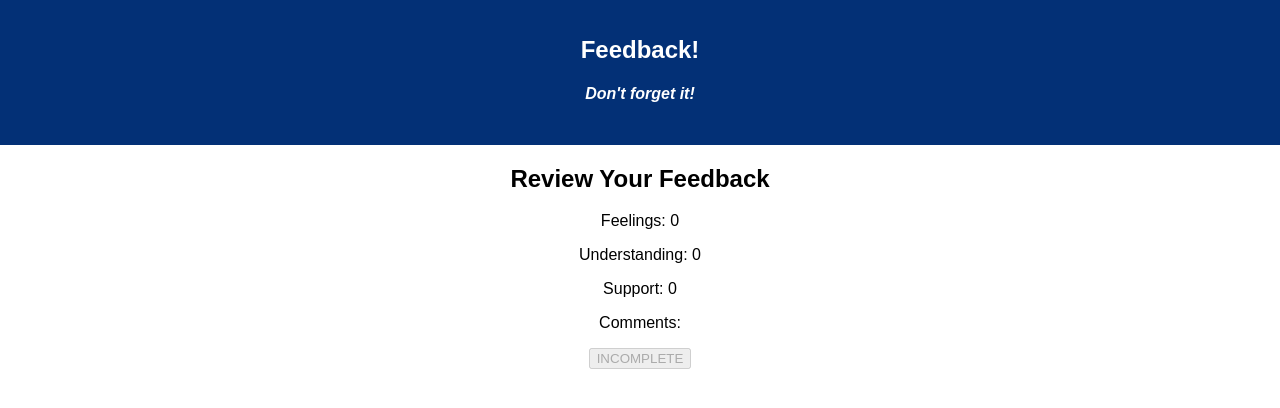
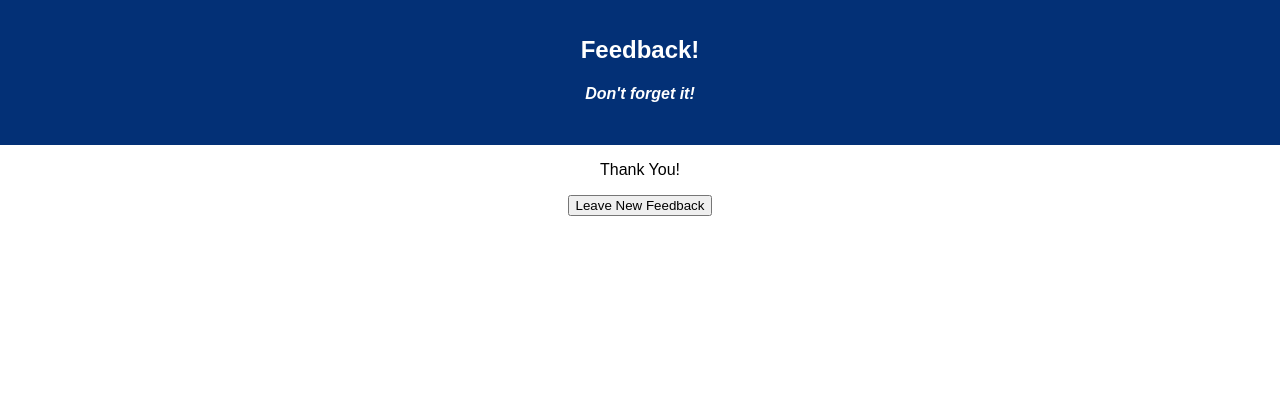
Before and after one commit to tomroselyn/redux-feedback-loop, a React (Create React App) app: page /#/success in a window 1280 px wide. Shown: the top 408 px of the page. Built offline with nearby package versions, Linux system fonts and the light colour scheme.

Commit message:
routes restructured and success page added

```diff
--- a/src/components/App/App.js
+++ b/src/components/App/App.js
@@ -3,14 +3,12 @@ import {connect} from 'react-redux';
 import {HashRouter as Router, Route} from 'react-router-dom';
 import './App.css';
 
-//cards
+//routes
 import FeelingsCard from '../FeelingsCard/FeelingsCard';
 import UnderstandingCard from '../UnderstandingCard/UnderstandingCard';
 import SupportCard from '../SupportCard/SupportCard';
 import CommentsCard from '../CommentsCard/CommentsCard';
-
-//review box
-import Review from '../Review/Review';
+import Success from '../Success/Success';
 
 class App extends Component {
   render() {
@@ -25,8 +23,8 @@ class App extends Component {
           <Route path="/understanding" component={UnderstandingCard} />
           <Route path="/support" component={SupportCard} />
           <Route path="/comments" component={CommentsCard} />
+          <Route path="/success" component={Success} />
         </Router>
-        <Review />
       </div>
     );
   }
--- a/src/components/CommentsCard/CommentsCard.jsx
+++ b/src/components/CommentsCard/CommentsCard.jsx
@@ -1,5 +1,6 @@
 import React, { Component } from 'react';
 import { connect } from 'react-redux';
+import Review from '../Review/Review';
 
 class CommentsCard extends Component {
 
@@ -18,6 +19,7 @@ class CommentsCard extends Component {
                 <label>Comments</label>
                 <input onChange={this.handleInput} type="text" placeholder="Comments" />
                 <button onClick={this.handleNext}>NEXT</button>
+                <Review />
             </div>
         )
     }
--- a/src/components/FeelingsCard/FeelingsCard.jsx
+++ b/src/components/FeelingsCard/FeelingsCard.jsx
@@ -1,5 +1,6 @@
 import React, {Component} from 'react';
 import {connect} from 'react-redux';
+import Review from '../Review/Review';
 
 class FeelingsCard extends Component {
 
@@ -18,6 +19,7 @@ class FeelingsCard extends Component {
                 <label>Feeling?</label>
                 <input onChange={this.handleInput} type="number" placeholder="1 - 5" />
                 <button onClick={this.handleNext}>NEXT</button>
+                <Review />
             </div>
         )
     }
--- a/src/components/Review/Review.jsx
+++ b/src/components/Review/Review.jsx
@@ -1,10 +1,12 @@
 import React, { Component } from 'react';
 import { connect } from 'react-redux';
+import {withRouter} from 'react-router-dom';
 
 class Review extends Component {
 
     handleSubmit = () => {
         console.log('form submitted, or did it???')
+        this.props.history.push('/success');
     }
 
     render() {
@@ -42,4 +44,4 @@ const mapRedux = (reduxState) => {
     return {feedback: reduxState.feedbackReducer}
 }
 
-export default connect(mapRedux)(Review);
+export default withRouter(connect(mapRedux)(Review));
--- /dev/null
+++ b/src/components/Success/Success.jsx
@@ -0,0 +1,21 @@
+import React, {Component} from 'react';
+
+class Success extends Component {
+
+    handleClick = () => {
+        console.log('resetting form');
+        this.props.history.push('/');
+    }
+
+    render() {
+        return (
+            <div>
+                <p>Thank You!</p>
+                <button onClick={this.handleClick}>Leave New Feedback</button>
+            </div>
+
+        )
+    }
+}
+
+export default Success;
--- a/src/components/SupportCard/SupportCard.jsx
+++ b/src/components/SupportCard/SupportCard.jsx
@@ -1,5 +1,6 @@
 import React, { Component } from 'react';
 import { connect } from 'react-redux';
+import Review from '../Review/Review';
 
 class SupportCard extends Component {
 
@@ -18,6 +19,7 @@ class SupportCard extends Component {
                 <label>Feeling?</label>
                 <input onChange={this.handleInput} type="number" placeholder="1 - 5" />
                 <button onClick={this.handleNext}>NEXT</button>
+                <Review />
             </div>
         )
     }
--- a/src/components/UnderstandingCard/UnderstandingCard.jsx
+++ b/src/components/UnderstandingCard/UnderstandingCard.jsx
@@ -1,5 +1,6 @@
 import React, { Component } from 'react';
 import { connect } from 'react-redux';
+import Review from '../Review/Review';
 
 class UnderstandingCard extends Component {
 
@@ -18,6 +19,7 @@ class UnderstandingCard extends Component {
                 <label>Understanding?</label>
                 <input onChange={this.handleInput} type="number" placeholder="1 - 5" />
                 <button onClick={this.handleNext}>NEXT</button>
+                <Review />
             </div>
         )
     }
```
